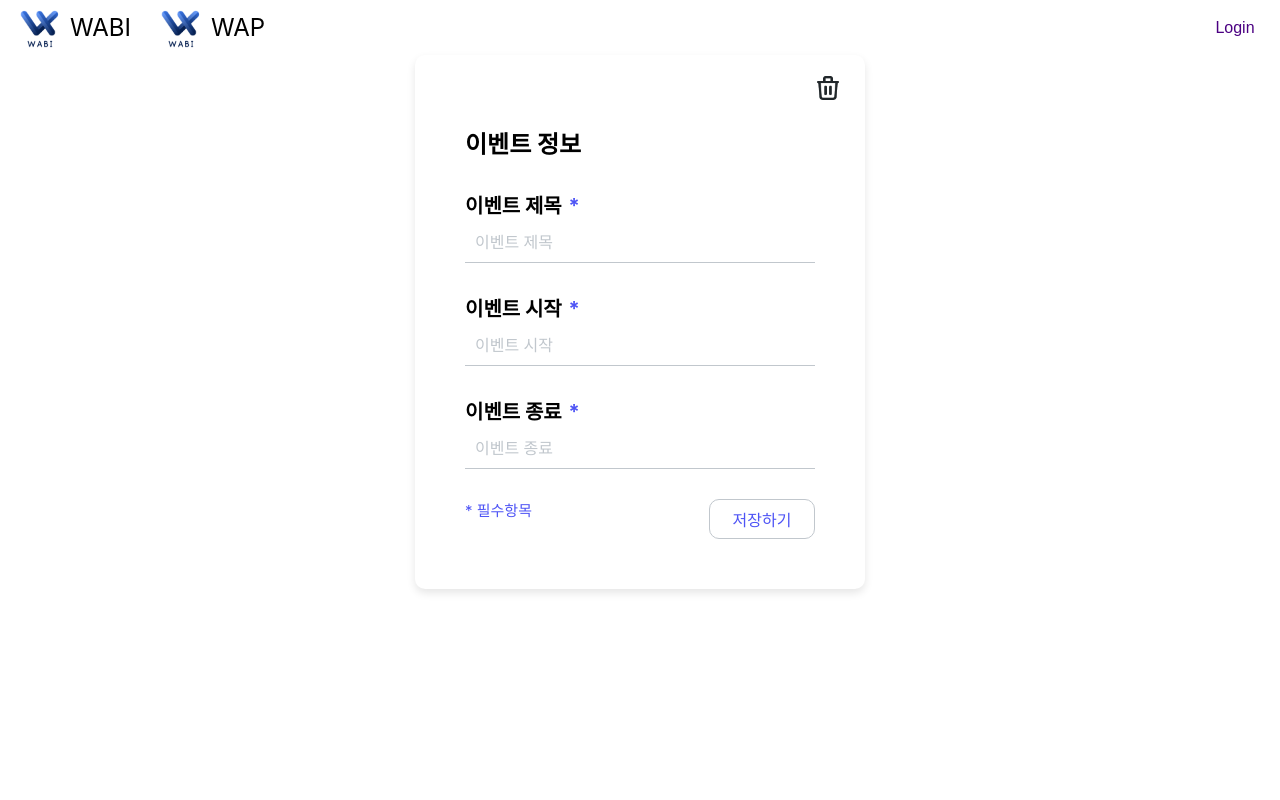
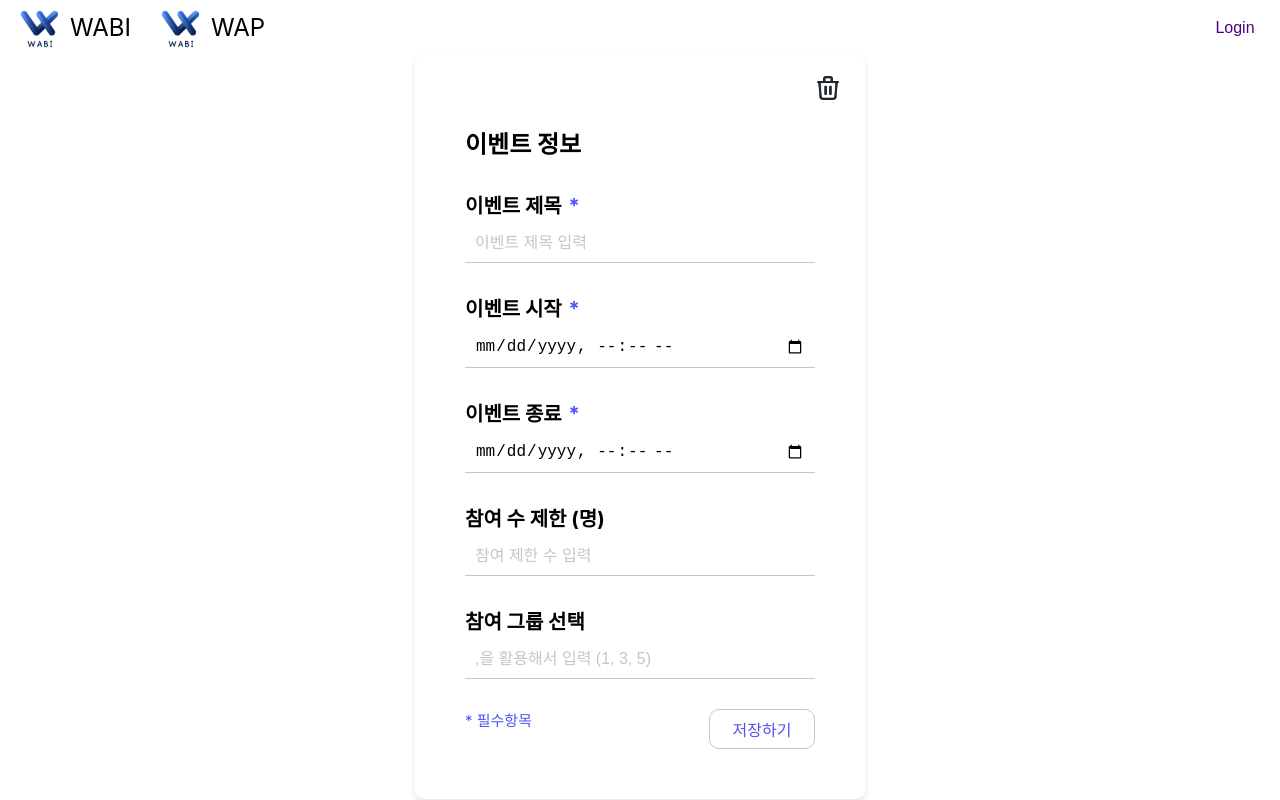
Before and after one commit to pknu-wap/WABI-FE, a React (Create React App) app in the folder client/: page /eventGroupSwitcher in a window 1280 px wide. Built offline with nearby package versions, Linux system fonts and the light colour scheme.

Commit message:
#38 Feature : CreateEventForm 완성
Figma Hifi에 맞게 스타일, 배치 완성

```diff
--- a/client/src/components/EventGroupSwitcher/CreateEventForm/CreateEventForm.tsx
+++ b/client/src/components/EventGroupSwitcher/CreateEventForm/CreateEventForm.tsx
@@ -22,21 +22,23 @@ const CreateEventForm = () => {
       onDelete={handleDelete}
     >
       <InputField
-        label={'이벤트 제목'}
-        placeholder={'이벤트 제목'}
+        label="이벤트 제목"
+        placeholder="이벤트 제목 입력"
         required={true}
       />
+      <InputField label="이벤트 시작" required={true} type="datetime-local" />
+      <InputField label="이벤트 종료" required={true} type="datetime-local" />
       <InputField
-        label={'이벤트 시작'}
-        placeholder={'이벤트 시작'}
-        required={true}
+        label="참여 수 제한 (명)"
+        placeholder="참여 제한 수 입력"
+        required={false}
+        type="number"
       />
       <InputField
-        label={'이벤트 종료'}
-        placeholder={'이벤트 종료'}
-        required={true}
+        label="참여 그룹 선택"
+        placeholder=",을 활용해서 입력 (1, 3, 5)"
+        required={false}
       />
-      {/*Todo 이벤트 개설에 필요한 Input 요소들 추가 예정 및 input type에 맞는 css 적용예정*/}
     </CommonFormLayout>
   );
 };
```
